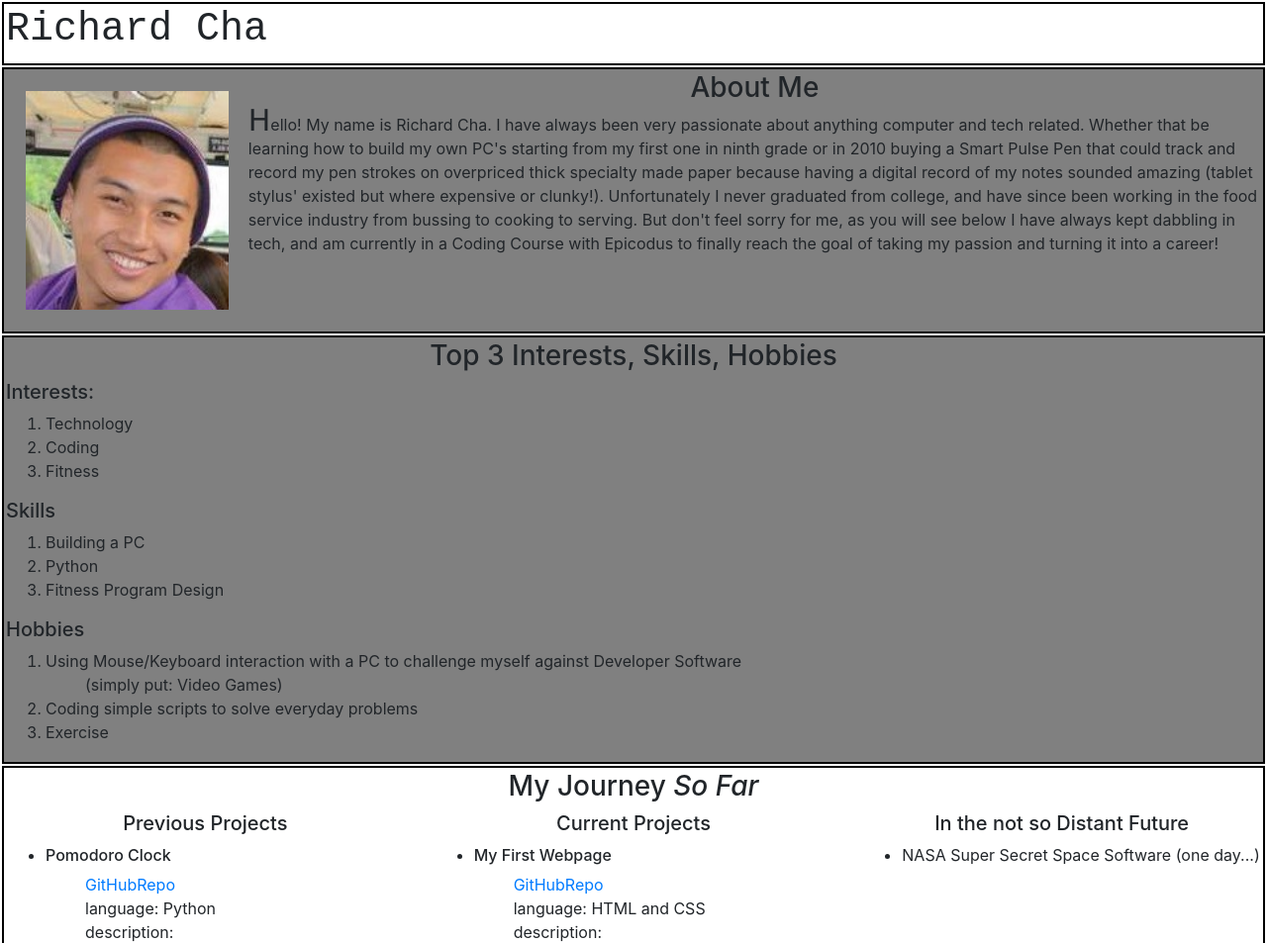
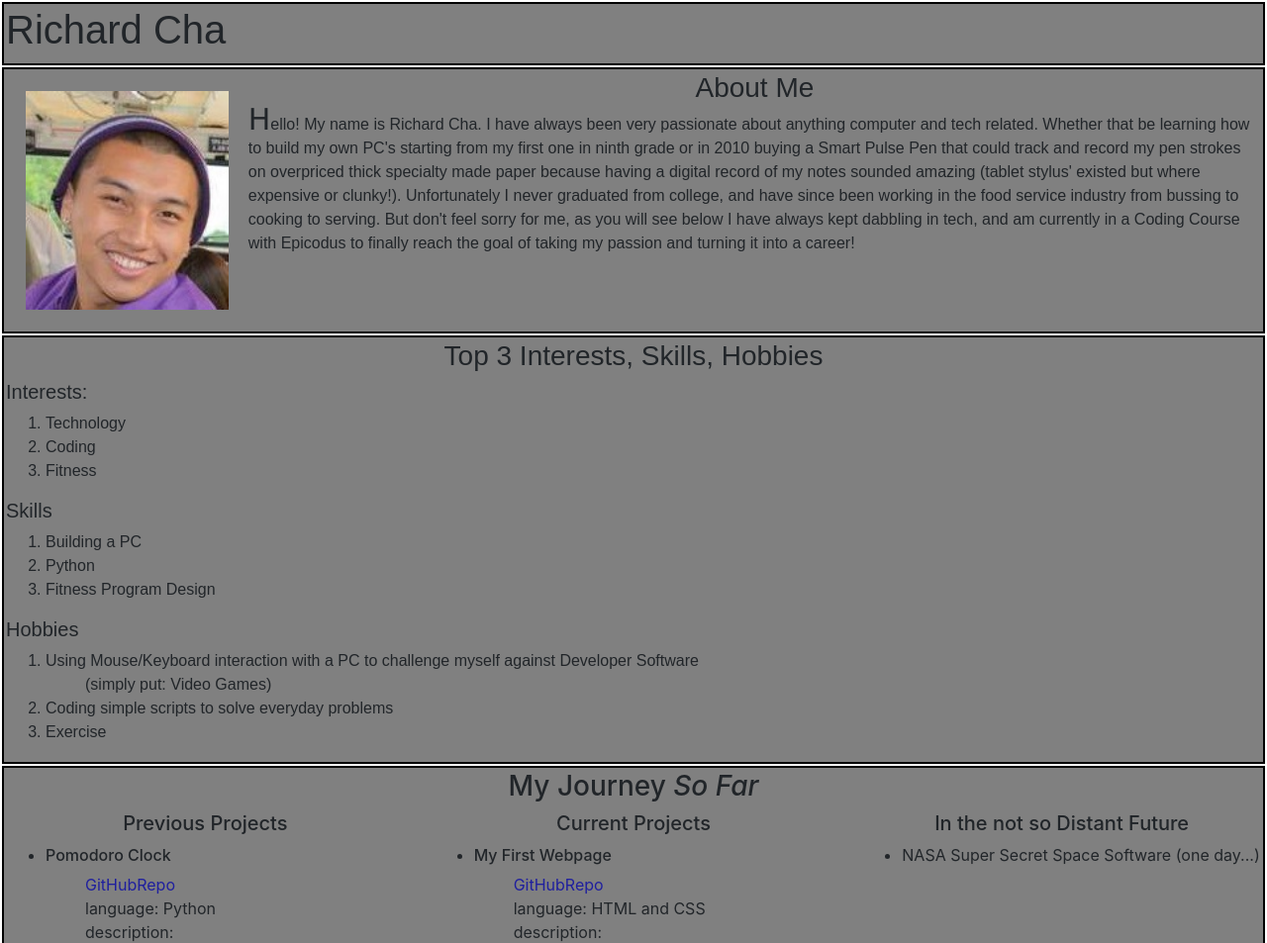
Before and after one commit to charichard09/portfolio-webpage, a plain HTML site: page index.html in a window 1280 px wide. Shown: the top 953 px of the page at 99% size. Drawn offline with Linux system fonts and the light colour scheme.

Commit message:
change hyperlink color to darker blue and change font to sans-serif

```diff
--- a/css/styles.css
+++ b/css/styles.css
@@ -7,14 +7,15 @@
   border: solid black 2px;
   padding: 2px;
   overflow: hidden;
+  background-color: grey;
 }
 
 .name-plate {
-  font-family: 'Courier New', Courier, monospace;
+  font-family: sans-serif;
 }
 
 .about-me {
-  background-color: grey;
+  font-family: sans-serif;
 }
 
 .text-center {
@@ -38,3 +39,7 @@
 .rm-list-style {
   list-style-type: none;
 }
+
+a {
+  color: rgb(31, 31, 158);
+}
```
Also changed, not shown: index.html (+0 -1 lines).
